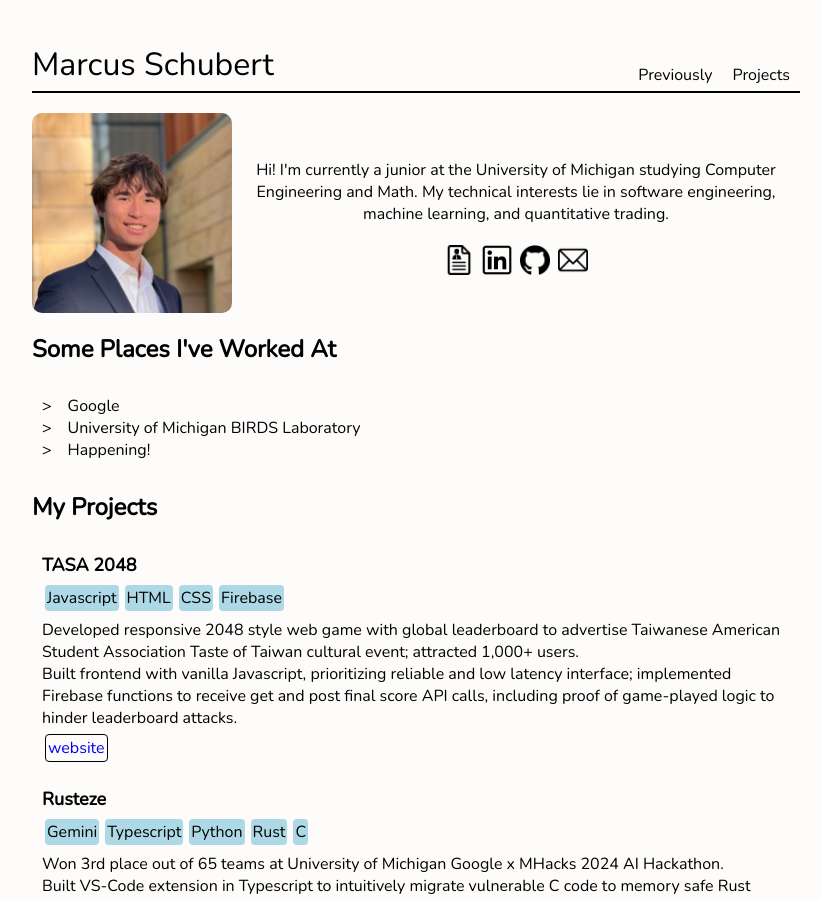
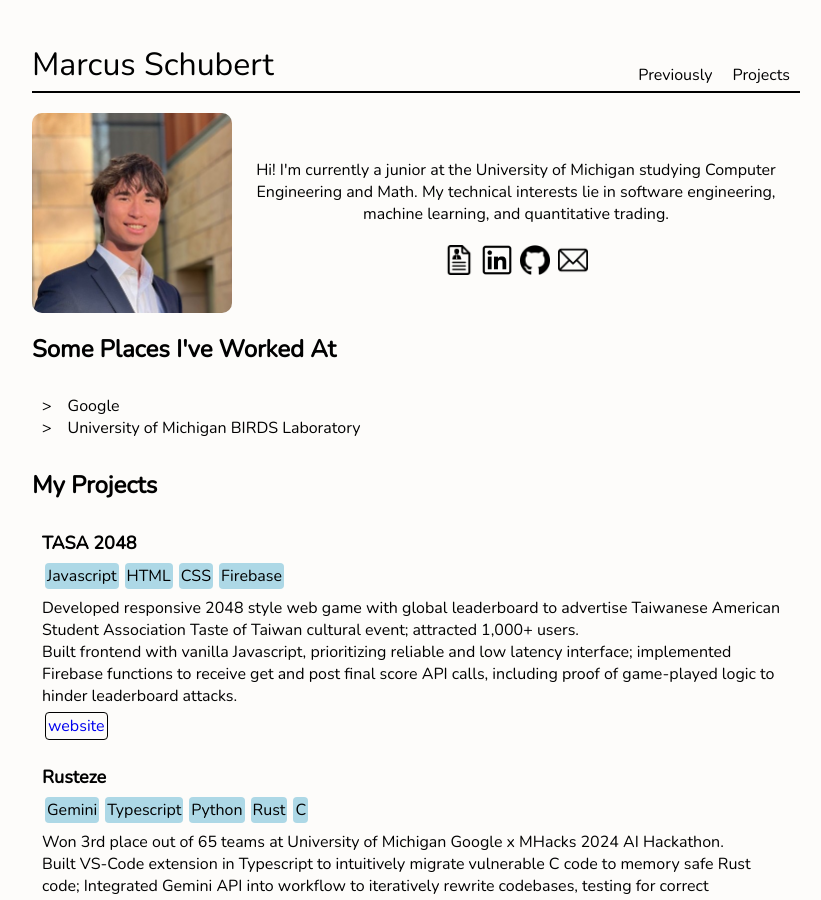
Before and after one commit to mschubs/mschubs.github.io, a Jekyll site: the page built from index.html, in a window 1280 px wide and 900 px high. Shown: the whole window, without its empty margins (224-1045 px from the left). Built offline with Jekyll 4.4.1, drawn with Linux system fonts in a browser that asks for light colours.

Commit message:
small changes

```diff
--- a/_data/companies.yml
+++ b/_data/companies.yml
@@ -1,3 +1,2 @@
 - name: Google
 - name: University of Michigan BIRDS Laboratory
-- name: Happening!
--- a/_includes/projects.html
+++ b/_includes/projects.html
@@ -10,10 +10,10 @@
         <div class="projectDescription">{{ item.details }}</div>
         <div class="projectLinks">
             {% if item.github %}
-                <div class="linkWrapper"><a href={{item.github}} class="link">github</a></div>
+                <div class="linkWrapper"><a href={{item.github}} class="link" target="_blank" rel="noopener noreferrer">github</a></div>
             {% endif %}
             {% if item.website %}
-                <div class="linkWrapper"><a href={{item.website}} class="link">website</a></div>
+                <div class="linkWrapper"><a href={{item.website}} class="link" target="_blank" rel="noopener noreferrer">website</a></div>
             {% endif %}
         </div>
     </div>
```
Also changed, not shown: 1 other file.
